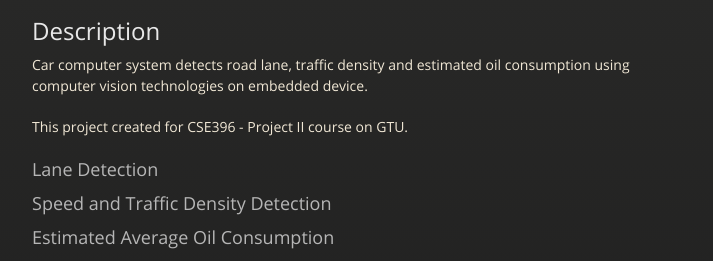
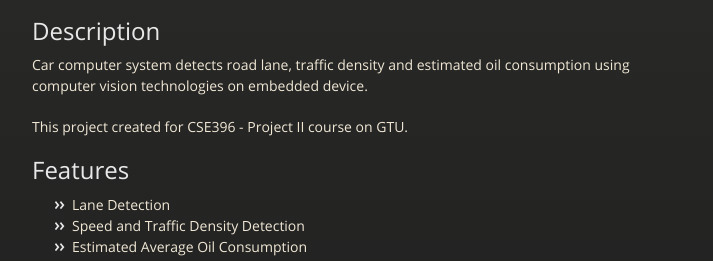
Before and after one commit to stalayhan/carter, a plain HTML site: page index.html in a window 1280 px wide. Shown: the part 924-1185 px from the top of the page, without its empty margins (283-996 px from the left). Drawn offline with nearby package versions, Linux system fonts and the light colour scheme.

```diff
--- a/index.html
+++ b/index.html
@@ -50,14 +50,14 @@
 
 <p>This project created for CSE396 - Project II course on GTU.</p>
 
-<h3>
-<a id="lane-detection" class="anchor" href="#lane-detection" aria-hidden="true"><span aria-hidden="true" class="octicon octicon-link"></span></a>Lane Detection</h3>
+<h2>
+<a id="features" class="anchor" href="#features" aria-hidden="true"><span aria-hidden="true" class="octicon octicon-link"></span></a>Features</h2>
 
-<h3>
-<a id="speed-and-traffic-density-detection" class="anchor" href="#speed-and-traffic-density-detection" aria-hidden="true"><span aria-hidden="true" class="octicon octicon-link"></span></a>Speed and Traffic Density Detection</h3>
-
-<h3>
-<a id="estimated-average-oil-consumption" class="anchor" href="#estimated-average-oil-consumption" aria-hidden="true"><span aria-hidden="true" class="octicon octicon-link"></span></a>Estimated Average Oil Consumption</h3>
+<ul>
+<li>Lane Detection</li>
+<li>Speed and Traffic Density Detection</li>
+<li>Estimated Average Oil Consumption</li>
+</ul>
 
 <h2>
 <a id="video" class="anchor" href="#video" aria-hidden="true"><span aria-hidden="true" class="octicon octicon-link"></span></a>Video</h2>
```
Also changed, not shown: params.json (+1 -1 lines).
